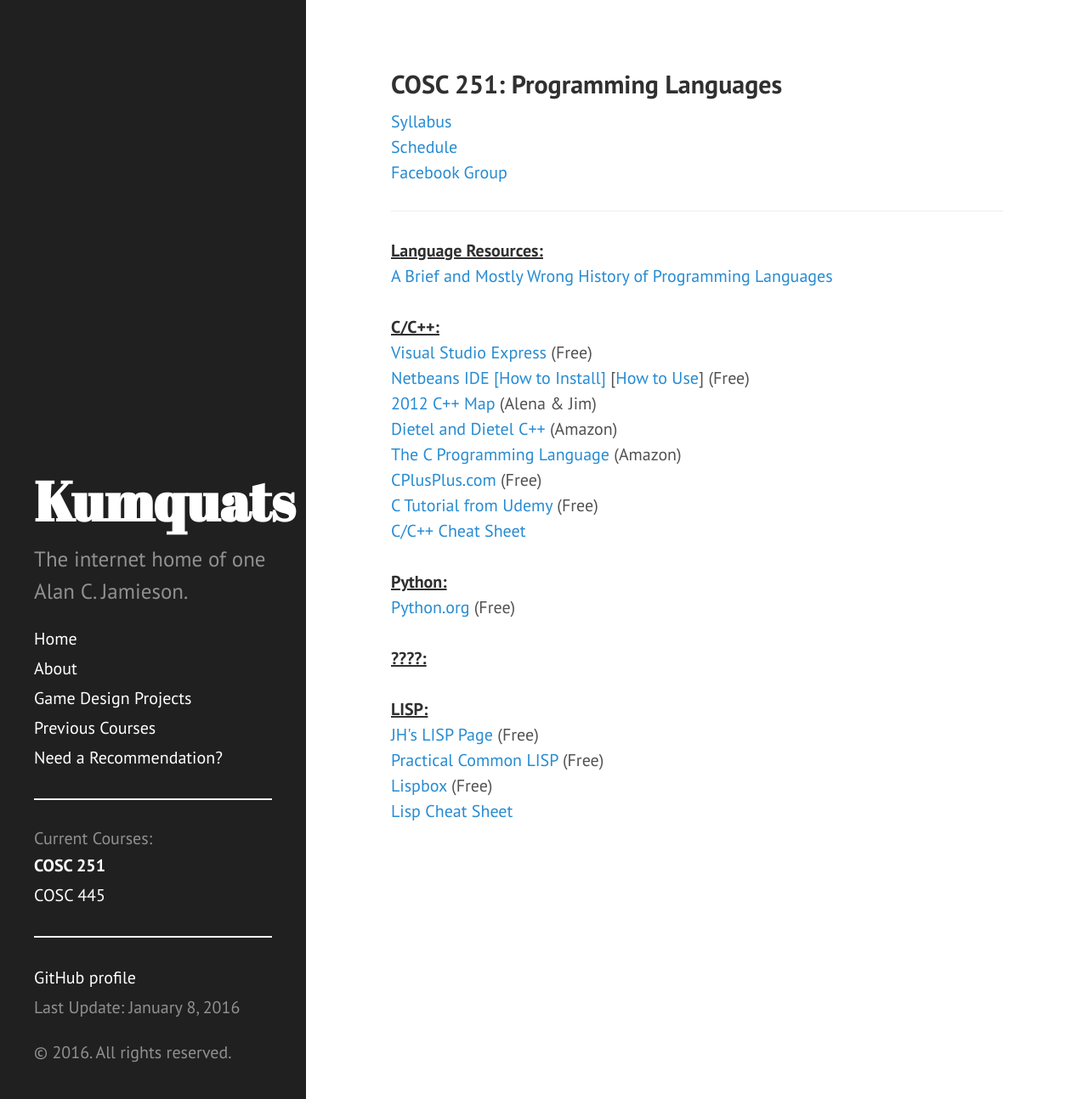
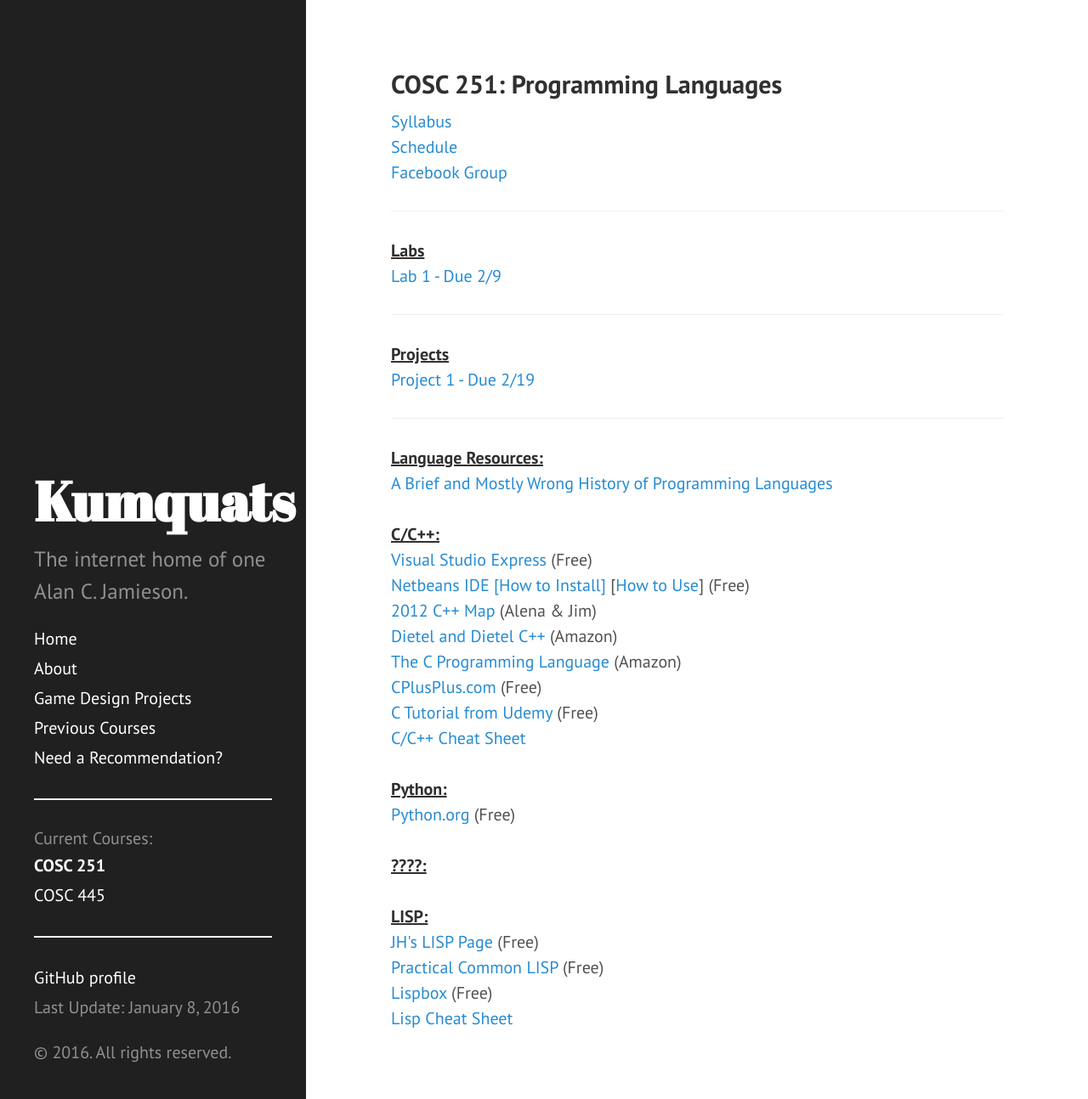
Before and after one commit to ripark/ripark.github.io, a Jekyll site: the page built from s16/cosc251.html, in a window 1280 px wide and 1294 px high. Shown: the whole window at 85% size. Built offline with Jekyll 4.4.1, drawn with Linux system fonts in a browser that asks for light colours; Markdown is read by kramdown in place of the engine named in the settings.

Commit message:
251Lab/Asg1

```diff
--- a/s16/cosc251.html
+++ b/s16/cosc251.html
@@ -10,7 +10,16 @@ shorttitle: "COSC 251"
 <br>
 <a href="https://www.facebook.com/groups/112431189139341/">Facebook Group</a>
 <br>
-
+<hr>
+<strong><u>Labs</strong></u>
+<br>
+<a href="http://ripark.github.io/s16/COSC251Lab1.pdf">Lab 1 - Due 2/9</a>
+<br>
+<hr>
+<strong><u>Projects</strong></u>
+<br>
+<a href="http://ripark.github.io/s16/COSC251Proj1.pdf">Project 1 - Due 2/19</a>
+<br>
 <hr>
 <strong><u>Language Resources:</strong></u>
 <br>
```
Also changed, not shown: 2 other files.
